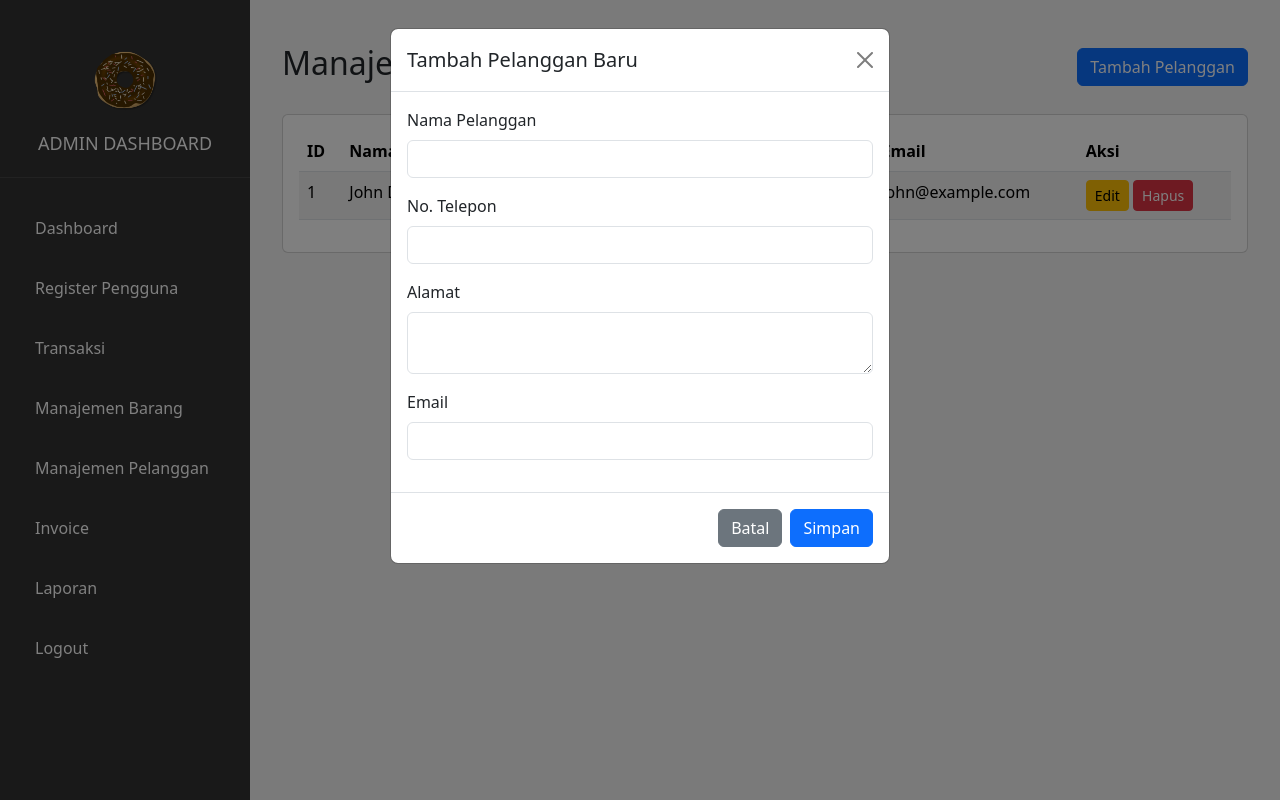
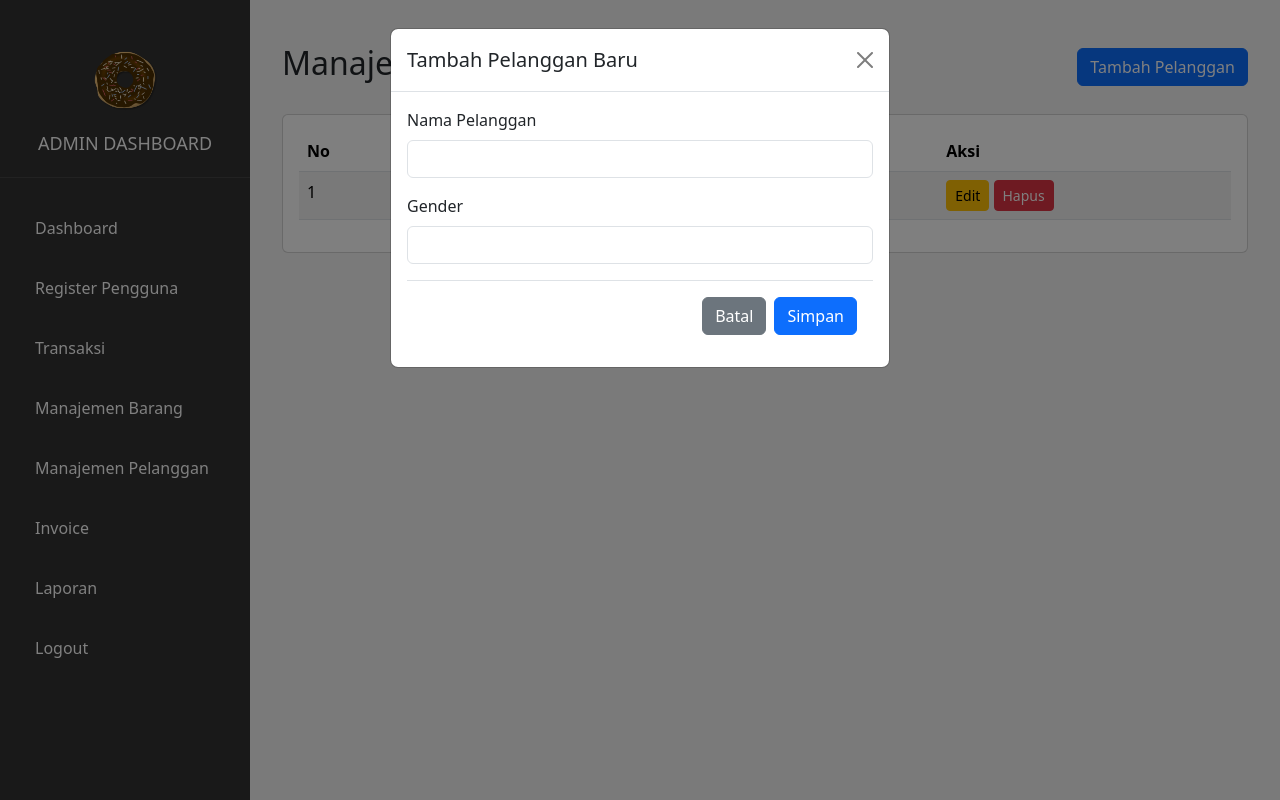
Before and after one commit to Frzz-02/aplikasi-kasir-sederhana-By-Native-PHP, a PHP site: page /manajemenP.php in a window 1280 px wide, after a click on "Tambah Pelanggan". Run offline with PHP 8.4, Linux system fonts and the light colour scheme; tables that the repository leaves empty or names only in its code hold one stand-in row (values such as "Sample post").

Commit message:
membuat fitur crud bekerja dan meng-includkan bebrapa bagian fitur di file tersendiri
untuk fitur tambah terdapat pengecekan token untuk membuat agar tidak terdapat bug pada saat halaman di reload

```diff
--- a/main-page/manajemenP.php
+++ b/main-page/manajemenP.php
@@ -1,12 +1,61 @@
 
 <?php
+session_start();
+require 'function.php';
+require 'act-client/function.php';
 
-require 'function.php';
+if (isset($_POST['submit'])) {
+    if ($_POST['submit'] == "edit") {
+
+        if (updateP($_POST) > 0) {
+            echo "<script>
+
+            alert('Perubahan telah berhasil disimpan!');
+            const modal = bootstrap.Modal.getInstance(document.getElementById('editPelanggan'));
+            modal.hide();
+
+                </script>";
+
+                $_POST['submit'] = '';
+                $_POST['id'] = '';
+                $_POST['username'] = '';
+                $_POST['gender'] = '';
+    }}
 
 
 
+
+
+
+
+
+
+
+
+
+    if ($_POST['submit'] == "tambah") {
+        if (isset($_POST['token']) && $_POST['token'] === $_SESSION['token']) {
+            unset($_SESSION['token']);
+
+            $data = [$_POST['nama'], $_POST['gender']];
+            if (add($data) > 0) {
+                echo "<script>
+
+                        alert('Data telah berhasil ditambahkan !');
+                        const modal = bootstrap.Modal.getInstance(document.getElementById('editPelanggan'));
+                        modal.hide();
+
+                    </script>";
+            }
+        }else {
+            // Token salah: Redirect ke halaman yang sama tanpa memproses data
+            header("Location: " . $_SERVER['PHP_SELF']);
+            exit();
+        }
+
+    }
+}
 ?>
-
 
 
 
@@ -27,9 +76,8 @@
 </head>
 <body>
 
-<?php
-    require 'general/sidebar.php';
-?>
+<!-- menampilkan sidebar -->
+<?php require 'general/sidebar.php';?>
 
 
     <div class="main-content">
@@ -41,32 +89,45 @@
                 </button>
             </div>
 
+
+
+
+
+
+
+
+
+
+
             <div class="card">
                 <div class="card-body">
                     <div class="table-responsive">
                         <table class="table table-striped">
                             <thead>
                                 <tr>
-                                    <th>ID</th>
+                                    <th>No</th>
                                     <th>Nama Pelanggan</th>
-                                    <th>No. Telepon</th>
-                                    <th>Alamat</th>
-                                    <th>Email</th>
+                                    <th>Gender</th>
                                     <th>Aksi</th>
                                 </tr>
                             </thead>
                             <tbody>
-                                <tr>
-                                    <td>1</td>
-                                    <td>John Doe</td>
-                                    <td>081234567890</td>
-                                    <td>Jl. Contoh No. 123</td>
-                                    <td>john@example.com</td>
-                                    <td>
-                                        <button class="btn btn-sm btn-warning" data-bs-toggle="modal" data-bs-target="#editPelanggan">Edit</button>
-                                        <button class="btn btn-sm btn-danger">Hapus</button>
-                                    </td>
-                                </tr>
+
+                                <?php
+                                        $pelanggan = query("SELECT * FROM pelanggan");
+                                            $no = 1;
+
+
+
+                                            if ($pelanggan != "Data tidak ada"):
+                                                foreach ($pelanggan as $plg):?>
+                                <?php require 'act-client/showData.php'; $no++; ?>
+
+                                <?php endforeach; ?>
+                        <?php else:
+                                    echo "<tr><td colspan='4' style='text-align:center;padding: 30px 0px;'>". $pelanggan ."</td></tr>";
+                                endif;
+                            ?>
                             </tbody>
                         </table>
                     </div>
@@ -75,78 +136,23 @@
         </div>
     </div>
 
+
+
+
+
+
+
+
+
+
+
     <!-- Modal Tambah Pelanggan -->
-    <div class="modal fade" id="tambahPelanggan" tabindex="-1">
-        <div class="modal-dialog">
-            <div class="modal-content">
-                <div class="modal-header">
-                    <h5 class="modal-title">Tambah Pelanggan Baru</h5>
-                    <button type="button" class="btn-close" data-bs-dismiss="modal"></button>
-                </div>
-                <div class="modal-body">
-                    <form>
-                        <div class="mb-3">
-                            <label class="form-label">Nama Pelanggan</label>
-                            <input type="text" class="form-control">
-                        </div>
-                        <div class="mb-3">
-                            <label class="form-label">No. Telepon</label>
-                            <input type="tel" class="form-control">
-                        </div>
-                        <div class="mb-3">
-                            <label class="form-label">Alamat</label>
-                            <textarea class="form-control"></textarea>
-                        </div>
-                        <div class="mb-3">
-                            <label class="form-label">Email</label>
-                            <input type="email" class="form-control">
-                        </div>
-                    </form>
-                </div>
-                <div class="modal-footer">
-                    <button type="button" class="btn btn-secondary" data-bs-dismiss="modal">Batal</button>
-                    <button type="button" class="btn btn-primary">Simpan</button>
-                </div>
-            </div>
-        </div>
-    </div>
+    <?php require 'act-client/add.php' ?>
+
 
     <!-- Modal Edit Pelanggan -->
-    <div class="modal fade" id="editPelanggan" tabindex="-1">
-        <div class="modal-dialog">
-            <div class="modal-content">
-                <div class="modal-header">
-                    <h5 class="modal-title">Edit Data Pelanggan</h5>
-                    <button type="button" class="btn-close" data-bs-dismiss="modal"></button>
-                </div>
-                <div class="modal-body">
-                    <form>
-                        <div class="mb-3">
-                            <label class="form-label">Nama Pelanggan</label>
-                            <input type="text" class="form-control" value="John Doe">
-                        </div>
-                        <div class="mb-3">
-                            <label class="form-label">No. Telepon</label>
-                            <input type="tel" class="form-control" value="081234567890">
-                        </div>
-                        <div class="mb-3">
-                            <label class="form-label">Alamat</label>
-                            <textarea class="form-control">Jl. Contoh No. 123</textarea>
-                        </div>
-                        <div class="mb-3">
-                            <label class="form-label">Email</label>
-                            <input type="email" class="form-control" value="john@example.com">
-                        </div>
-                    </form>
-                </div>
-                <div class="modal-footer">
-                    <button type="button" class="btn btn-secondary" data-bs-dismiss="modal">Batal</button>
-                    <button type="button" class="btn btn-primary">Simpan Perubahan</button>
-                </div>
-            </div>
-        </div>
-    </div>
-
+    <?php require 'act-client/update.php'; ?>
+    <script src="../js/show-data.js"></script>
     <script src="https://cdn.jsdelivr.net/npm/bootstrap@5.3.0-alpha1/dist/js/bootstrap.bundle.min.js"></script>
 </body>
 </html>
```
